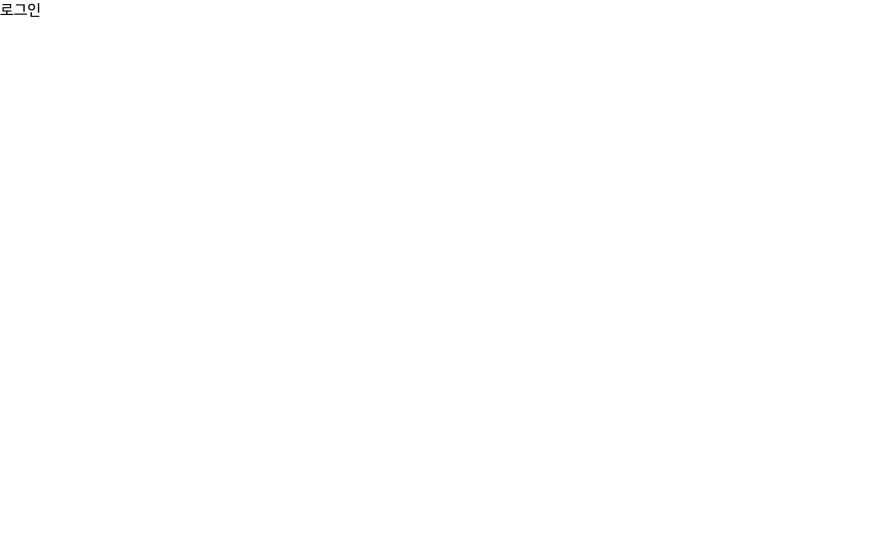
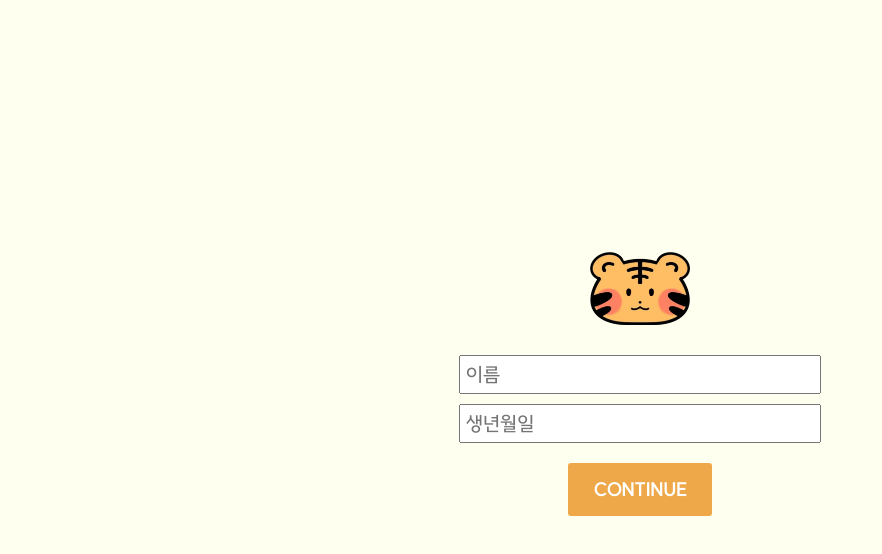
Before and after one commit to FutureandKim/Counseling_ChatBot, a React (Create React App) app: page /login in a window 1280 px wide. Shown: the top 554 px of the page, without its empty margins (0-882 px from the left). Built offline with nearby package versions, Linux system fonts and the light colour scheme.

Commit message:
feat: 로그인페이지 구현

```diff
--- a/package.json
+++ b/package.json
@@ -7,10 +7,14 @@
     "@testing-library/react": "^13.4.0",
     "@testing-library/user-event": "^13.5.0",
     "react": "^18.2.0",
+    "react-calendar": "^4.6.0",
     "react-dom": "^18.2.0",
+    "react-responsive-carousel": "^3.2.23",
     "react-router-dom": "^6.16.0",
-    "react-scripts": "5.0.1",
+    "react-scripts": "^5.0.1",
+    "react-slick": "^0.29.0",
     "styled-components": "^6.0.8",
+    "swiper": "^10.3.0",
     "web-vitals": "^2.1.4"
   },
   "scripts": {
--- a/src/Router.js
+++ b/src/Router.js
@@ -1,6 +1,6 @@
 import React from "react";
 import { BrowserRouter as Router, Routes, Route } from "react-router-dom";
-import Landing from "./pages/Landing";
+import Landing from "./pages/Landing/Landing";
 import Main from "./pages/Main";
 import Login from "./pages/Auth/Login";
 
--- a/src/pages/About.js
+++ /dev/null
@@ -1,17 +0,0 @@
-import React from "react";
-import styled from "styled-components";
-
-const AboutPage = styled.div`
-  height: 100vh; // 원하는 높이 설정
-`;
-
-
-const About =()=> {
-    return (
-        <AboutPage>
-           챗봇 설명~~
-        </AboutPage>
-      );
-  }
-
-  export default About;
--- a/src/pages/Auth/Login.js
+++ b/src/pages/Auth/Login.js
@@ -1,12 +1,105 @@
-import React from "react";
+import React, { useState } from "react";
 import styled from "styled-components";
+import Calendar from 'react-calendar';
+import 'react-calendar/dist/Calendar.css';
+import icon from "../../assets/mainIcon.png";
+
+const Background = styled.div`
+  height: 100vh;
+  width: 100vw;
+  background-color: ivory;
+  display: flex;
+  justify-content: center;
+  align-items: center;
+  flex-direction: column;
+`
+
+const MainIcon = styled.img`
+  width: 100px;
+  margin-bottom: 30px;
+`
+const NameField = styled.input`
+  margin-bottom: 10px;
+  padding: 5px;
+  font-size: 20px;
+  cursor: pointer;
+`
+const InputField = styled.input`
+  margin-bottom: 10px;
+  padding: 5px;
+  font-size: 20px;
+  cursor: pointer;
+`
+
+const Button = styled.button`
+  padding: 15px 25px;
+  font-size: 18px;
+  background-color: #eea849;
+  color: white;
+  border: none;
+  cursor: pointer;
+  margin-top: 10px;
+  font-weight: bold;
+  border-radius: 3px;
+`
 
 function Login() {
+    const [showCalendar, setShowCalendar] = useState(false);
+    const [selectedDate, setSelectedDate] = useState(null);
+    const [name, setName] = useState("");
+    const [errorMessage, setErrorMessage] = useState("");
+
+
+    const toggleCalendar = () => {
+        setShowCalendar(!showCalendar);
+    }
+
+
+    const handleDateChange = (date) => {
+        setSelectedDate(date);
+        setShowCalendar(false);
+    }
+
+
+    const handleLoginClick = () => {
+        if (!name || !selectedDate) {
+            setErrorMessage("입력을 다시 확인해주세요");
+        } if(!name)
+            setErrorMessage("이름을 입력해주세요");
+        else if(!selectedDate)
+            setErrorMessage("날짜를 선택해주세요");
+        else {
+            // 로그인 로직을 추가할 부분
+            setErrorMessage("");
+        }
+    }
+
     return (
-      <div className="App">
-        로그인
-      </div>
+      <Background>
+        <MainIcon src={icon}></MainIcon>
+        <NameField
+          type="text"
+          placeholder="이름"
+          value={name}
+          onChange={(e) => setName(e.target.value)}
+        />
+        <InputField
+          type="text"
+          placeholder="생년월일"
+          onClick={toggleCalendar}
+          value={selectedDate ? selectedDate.toLocaleDateString() : ''}
+          readOnly
+        />
+        {showCalendar && (
+          <Calendar
+            onChange={handleDateChange}
+            value={selectedDate}
+          />
+        )}
+        <Button onClick={handleLoginClick}>CONTINUE</Button>
+        <p style={{ color: "red" }}>{errorMessage}</p>
+      </Background>
     );
-  }
+}
 
-  export default Login;
+export default Login;
--- /dev/null
+++ b/src/pages/Landing/About.js
@@ -0,0 +1,37 @@
+import React from "react";
+import styled from "styled-components";
+import { Carousel } from 'react-responsive-carousel';
+import 'react-responsive-carousel/lib/styles/carousel.min.css';
+
+const AboutPage = styled.div`
+  display: flex;
+  justify-content: center;
+  align-items: center;
+  height: 100vh;
+`;
+
+const AboutBox = styled.div`
+  width: 100px;
+  height: 100px;
+  background-color: beige;
+  display: flex;
+  justify-content: center;
+  align-items: center;
+`
+
+const About = () => {
+  return (
+    <AboutPage>
+      <Carousel>
+        <AboutBox>
+          <img src="" alt="이미지 1" />
+        </AboutBox>
+        <AboutBox>
+          <img src="" alt="이미지 2" />
+        </AboutBox>
+      </Carousel>
+    </AboutPage>
+  );
+}
+
+export default About;
--- a/src/pages/Landing.js
+++ b/src/pages/Landing/Landing.js
@@ -1,7 +1,5 @@
 import React from "react";
 import styled from "styled-components";
-import {Link} from "react-router-dom";
-import icon from "../assets/mainIcon.png";
 import About from "./About";
 import Title from "./Title";
 
@@ -11,19 +9,23 @@ const LandingPage = styled.div`
   display: flex;
   flex-direction: column;
   align-items: center;
-  justify-content: center;
+  justify-content: flex-start;
+  overflow-y: auto;
+  height: 100vh;
 `
-const TitleWrapper = styled.div`
-  flex-grow: 1;
+const ContentWrapper = styled.div`
+  width: 100%;
+  height: 100vh;
 `
-
 function Landing() {
   return (
     <LandingPage>
-      <TitleWrapper>
+      <ContentWrapper>
         <Title />
-      </TitleWrapper>
+      </ContentWrapper>
+      <ContentWrapper>
         <About />
+      </ContentWrapper>
     </LandingPage>
   );
 }
--- a/src/pages/Title.js
+++ b/src/pages/Landing/Title.js
@@ -1,8 +1,7 @@
 import React from "react";
 import styled from "styled-components";
 import {Link} from "react-router-dom";
-import icon from "../assets/mainIcon.png";
-import About from "./About";
+import icon from "../../assets/mainIcon.png";
 
 const TitlePage = styled.div`
   height: 100vh;
@@ -10,6 +9,7 @@ const TitlePage = styled.div`
   display: flex;
   align-items: center;
   justify-content: center;
+  background-color: ivory;
 `
 
 const OrangeBox = styled.div`
@@ -38,7 +38,6 @@ const Des = styled.div`
   display: flex;
   flex-direction: column;
   align-items: center;
-  justify-content: center;
   text-align: center;
   font-size: 40px;
   font-weight: bold;
```
Also changed, not shown: 1 other file (tests, documents, lock files or other folders).
